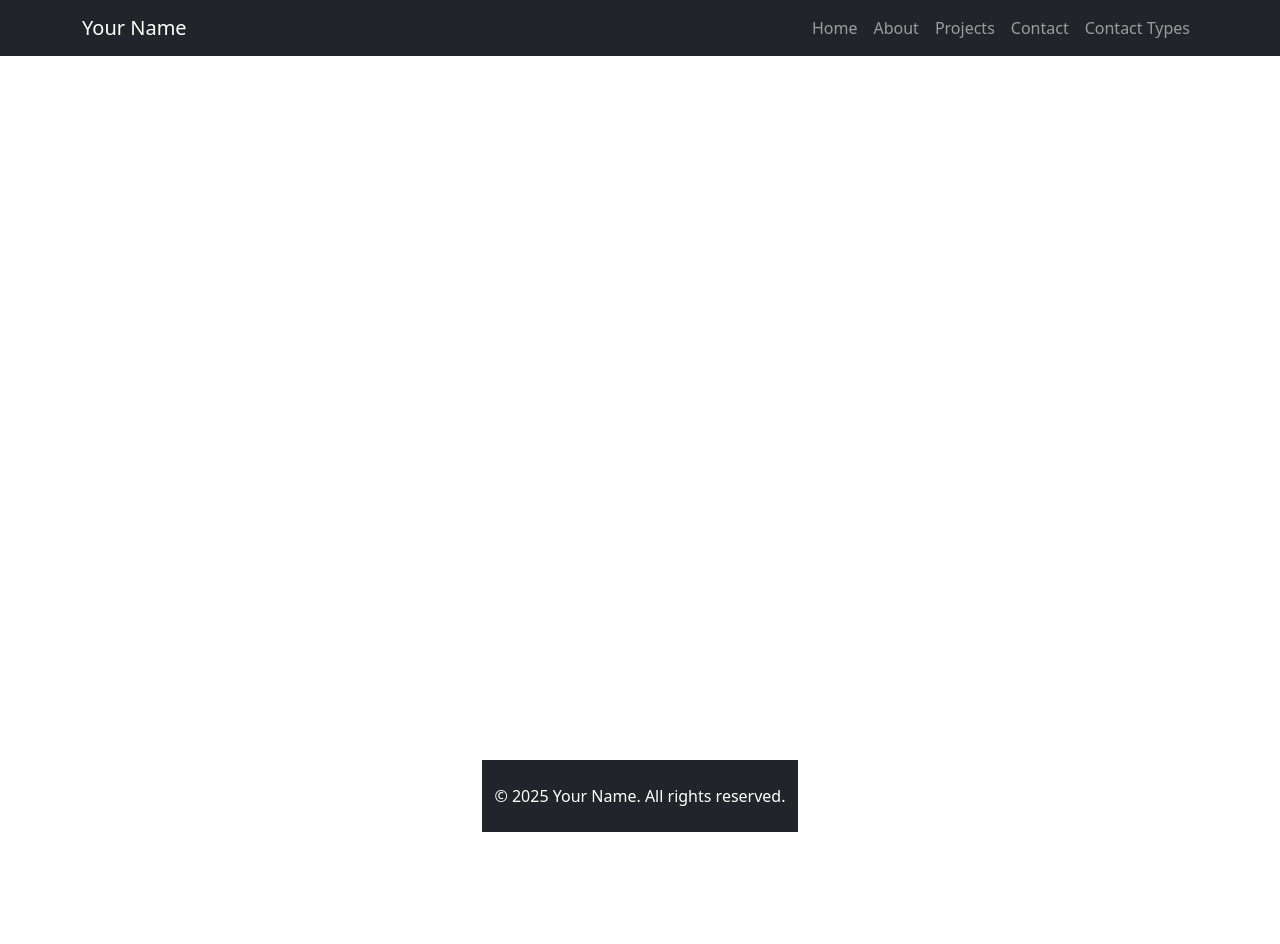
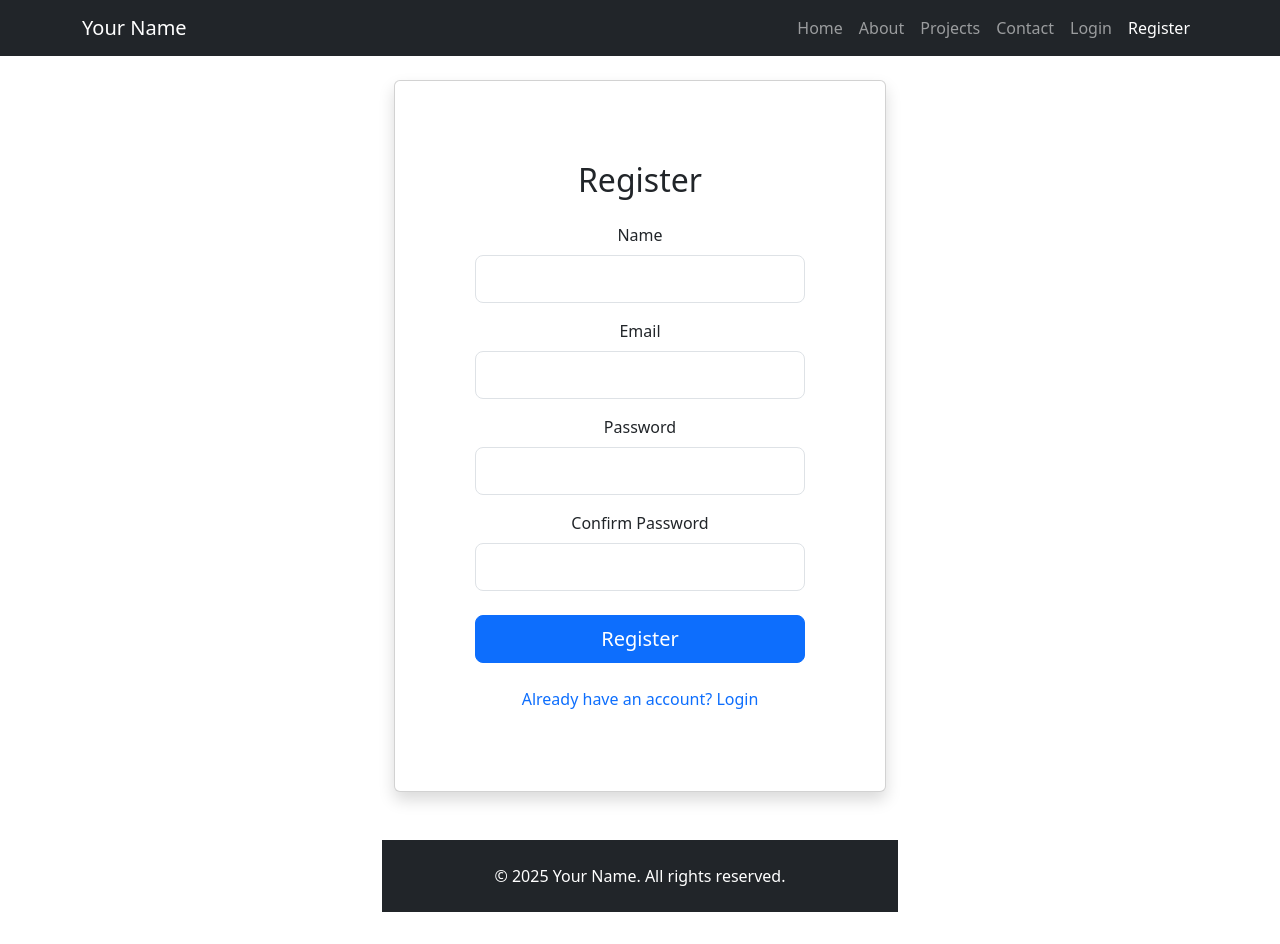
Before and after one commit to paoloSalazar/personal-portfolio-ui, a React (Vite) app: page /register in a window 1280 px wide. Before the commit the page ends 864 px from the top, so only its background shows below. Built offline with nearby package versions, Linux system fonts and the light colour scheme; no server answers.

Commit message:
Add Login Approach

```diff
--- a/src/App.jsx
+++ b/src/App.jsx
@@ -1,16 +1,21 @@
 import React from 'react';
 import { BrowserRouter as Router, Routes, Route } from 'react-router-dom';
+import { AuthProvider } from './contexts/AuthContext';
 import NavBar from './components/NavBar';
 import Home from './components/Home';
 import About from './components/About';
 import Projects from './components/Projects';
 import Contact from './components/Contact';
 import ContactTypes from './components/ContactTypes/ContactTypes';
+import Login from './components/Auth/Login';
+import Register from './components/Auth/Register';
+import ProtectedRoute from './components/Auth/ProtectedRoute';
 import Footer from './components/Footer';
 import './App.css';
 
 function App() {
   return (
+    <AuthProvider>
       <Router>
         <div className="App d-flex flex-column min-vh-100">
           <NavBar />
@@ -19,11 +24,14 @@ function App() {
             <Route path="/about" element={<About />} />
             <Route path="/projects" element={<Projects />} />
             <Route path="/contact" element={<Contact />} />
-          <Route path="/contact-types" element={<ContactTypes />} />
+            <Route path="/login" element={<Login />} />
+            <Route path="/register" element={<Register />} />
+            <Route path="/contact-types" element={<ProtectedRoute><ContactTypes /></ProtectedRoute>} />
           </Routes>
           <Footer />
         </div>
       </Router>
+    </AuthProvider>
   );
 }
 
--- /dev/null
+++ b/src/components/Auth/Login.jsx
@@ -0,0 +1,75 @@
+import React, { useState } from 'react';
+import { Container, Form, Button, Alert, Card } from 'react-bootstrap';
+import { useNavigate, Link } from 'react-router-dom';
+import { useAuth } from '../../contexts/AuthContext';
+import { login as loginApi } from '../../services/auth';
+
+const Login = () => {
+  const [email, setEmail] = useState('');
+  const [password, setPassword] = useState('');
+  const [error, setError] = useState('');
+  const [loading, setLoading] = useState(false);
+  const { login } = useAuth();
+  const navigate = useNavigate();
+
+  const handleSubmit = async (e) => {
+    e.preventDefault();
+    setError('');
+    setLoading(true);
+
+    try {
+      const response = await loginApi(email, password);
+      login(response.token, response.user);
+      navigate('/');
+    } catch (err) {
+      setError(err.message || 'Login failed');
+    } finally {
+      setLoading(false);
+    }
+  };
+
+  return (
+    <Container className="py-5">
+      <div className="row justify-content-center">
+        <div className="col-md-8 col-lg-12">
+          <Card className="shadow">
+            <Card.Body className="p-5">
+              <h2 className="text-center mb-4">Login</h2>
+              {error && <Alert variant="danger">{error}</Alert>}
+              <Form onSubmit={handleSubmit}>
+                <Form.Group className="mb-3">
+                  <Form.Label>Email</Form.Label>
+                  <Form.Control
+                    type="email"
+                    value={email}
+                    onChange={(e) => setEmail(e.target.value)}
+                    required
+                    size="lg"
+                  />
+                </Form.Group>
+                <Form.Group className="mb-4">
+                  <Form.Label>Password</Form.Label>
+                  <Form.Control
+                    type="password"
+                    value={password}
+                    onChange={(e) => setPassword(e.target.value)}
+                    required
+                    size="lg"
+                  />
+                </Form.Group>
+                <Button variant="primary" type="submit" disabled={loading} className="w-100 py-2" size="lg">
+                  {loading ? 'Logging in...' : 'Login'}
+                </Button>
+              </Form>
+              <div className="text-center mt-4">
+                <Link to="/register" className="text-decoration-none">Don't have an account? Register</Link>
+              </div>
+            </Card.Body>
+          </Card>
+        </div>
+      </div>
+    </Container>
+  );
+};
+
+export default Login;
--- /dev/null
+++ b/src/components/Auth/ProtectedRoute.jsx
@@ -0,0 +1,19 @@
+import React from 'react';
+import { Navigate } from 'react-router-dom';
+import { useAuth } from '../../contexts/AuthContext';
+
+const ProtectedRoute = ({ children }) => {
+  const { isAuthenticated, loading } = useAuth();
+
+  if (loading) {
+    return <div>Loading...</div>; // Or a proper loading spinner
+  }
+
+  if (!isAuthenticated) {
+    return <Navigate to="/login" replace />;
+  }
+
+  return children;
+};
+
+export default ProtectedRoute;
--- /dev/null
+++ b/src/components/Auth/Register.jsx
@@ -0,0 +1,103 @@
+import React, { useState } from 'react';
+import { Container, Form, Button, Alert, Card } from 'react-bootstrap';
+import { useNavigate, Link } from 'react-router-dom';
+import { useAuth } from '../../contexts/AuthContext';
+import { register as registerApi } from '../../services/auth';
+
+const Register = () => {
+  const [name, setName] = useState('');
+  const [email, setEmail] = useState('');
+  const [password, setPassword] = useState('');
+  const [confirmPassword, setConfirmPassword] = useState('');
+  const [error, setError] = useState('');
+  const [loading, setLoading] = useState(false);
+  const { login } = useAuth();
+  const navigate = useNavigate();
+
+  const handleSubmit = async (e) => {
+    e.preventDefault();
+    setError('');
+
+    if (password !== confirmPassword) {
+      setError('Passwords do not match');
+      return;
+    }
+
+    setLoading(true);
+
+    try {
+      const response = await registerApi(email, password, name);
+      login(response.token, response.user);
+      navigate('/');
+    } catch (err) {
+      setError(err.message || 'Registration failed');
+    } finally {
+      setLoading(false);
+    }
+  };
+
+  return (
+    <Container className="py-5">
+      <div className="row justify-content-center">
+        <div className="col-md-8 col-lg-12">
+          <Card className="shadow">
+            <Card.Body className="p-5">
+              <h2 className="text-center mb-4">Register</h2>
+              {error && <Alert variant="danger">{error}</Alert>}
+              <Form onSubmit={handleSubmit}>
+                <Form.Group className="mb-3">
+                  <Form.Label>Name</Form.Label>
+                  <Form.Control
+                    type="text"
+                    value={name}
+                    onChange={(e) => setName(e.target.value)}
+                    required
+                    size="lg"
+                  />
+                </Form.Group>
+                <Form.Group className="mb-3">
+                  <Form.Label>Email</Form.Label>
+                  <Form.Control
+                    type="email"
+                    value={email}
+                    onChange={(e) => setEmail(e.target.value)}
+                    required
+                    size="lg"
+                  />
+                </Form.Group>
+                <Form.Group className="mb-3">
+                  <Form.Label>Password</Form.Label>
+                  <Form.Control
+                    type="password"
+                    value={password}
+                    onChange={(e) => setPassword(e.target.value)}
+                    required
+                    size="lg"
+                  />
+                </Form.Group>
+                <Form.Group className="mb-4">
+                  <Form.Label>Confirm Password</Form.Label>
+                  <Form.Control
+                    type="password"
+                    value={confirmPassword}
+                    onChange={(e) => setConfirmPassword(e.target.value)}
+                    required
+                    size="lg"
+                  />
+                </Form.Group>
+                <Button variant="primary" type="submit" disabled={loading} className="w-100 py-2" size="lg">
+                  {loading ? 'Registering...' : 'Register'}
+                </Button>
+              </Form>
+              <div className="text-center mt-4">
+                <Link to="/login" className="text-decoration-none">Already have an account? Login</Link>
+              </div>
+            </Card.Body>
+          </Card>
+        </div>
+      </div>
+    </Container>
+  );
+};
+
+export default Register;
--- a/src/components/NavBar.jsx
+++ b/src/components/NavBar.jsx
@@ -1,8 +1,18 @@
 import React from 'react';
-import { Container, Navbar, Nav } from 'react-bootstrap';
-import { NavLink } from 'react-router-dom';
+import { Container, Navbar, Nav, Button } from 'react-bootstrap';
+import { NavLink, useNavigate } from 'react-router-dom';
+import { useAuth } from '../contexts/AuthContext';
 
-const NavBar = () => (
+const NavBar = () => {
+  const { isAuthenticated, logout, user } = useAuth();
+  const navigate = useNavigate();
+
+  const handleLogout = () => {
+    logout();
+    navigate('/');
+  };
+
+  return (
     <Navbar bg="dark" variant="dark" expand="lg" fixed="top">
       <Container>
         <Navbar.Brand as={NavLink} to="/">Your Name</Navbar.Brand>
@@ -13,11 +23,24 @@ const NavBar = () => (
             <Nav.Link as={NavLink} to="/about">About</Nav.Link>
             <Nav.Link as={NavLink} to="/projects">Projects</Nav.Link>
             <Nav.Link as={NavLink} to="/contact">Contact</Nav.Link>
+            {isAuthenticated && (
               <Nav.Link as={NavLink} to="/contact-types">Contact Types</Nav.Link>
+            )}
+            {!isAuthenticated ? (
+              <>
+                <Nav.Link as={NavLink} to="/login">Login</Nav.Link>
+                <Nav.Link as={NavLink} to="/register">Register</Nav.Link>
+              </>
+            ) : (
+              <Button variant="outline-light" onClick={handleLogout} className="ms-2">
+                Logout {user?.name && `(${user.name})`}
+              </Button>
+            )}
           </Nav>
         </Navbar.Collapse>
       </Container>
     </Navbar>
   );
+};
 
 export default NavBar;
--- /dev/null
+++ b/src/contexts/AuthContext.jsx
@@ -0,0 +1,54 @@
+import React, { createContext, useContext, useState, useEffect } from 'react';
+
+/* eslint-disable react-refresh/only-export-components */
+const AuthContext = createContext();
+
+export const useAuth = () => {
+  const context = useContext(AuthContext);
+  if (!context) {
+    throw new Error('useAuth must be used within an AuthProvider');
+  }
+  return context;
+};
+
+export const AuthProvider = ({ children }) => {
+  const [isAuthenticated, setIsAuthenticated] = useState(false);
+  const [token, setToken] = useState(null);
+  const [user, setUser] = useState(null);
+  const [loading, setLoading] = useState(true);
+
+  useEffect(() => {
+    const storedToken = localStorage.getItem('token');
+    if (storedToken) {
+      setToken(storedToken);
+      setIsAuthenticated(true);
+      // Optionally, validate token with API
+    }
+    setLoading(false);
+  }, []); // eslint-disable-line react-hooks/exhaustive-deps, react-hooks/set-state-in-effect
+
+  const login = (newToken, userData) => {
+    setToken(newToken);
+    setUser(userData);
+    setIsAuthenticated(true);
+    localStorage.setItem('token', newToken);
+  };
+
+  const logout = () => {
+    setToken(null);
+    setUser(null);
+    setIsAuthenticated(false);
+    localStorage.removeItem('token');
+  };
+
+  const value = {
+    isAuthenticated,
+    token,
+    user,
+    loading,
+    login,
+    logout,
+  };
+
+  return <AuthContext.Provider value={value}>{children}</AuthContext.Provider>;
+};
--- a/src/services/api.js
+++ b/src/services/api.js
@@ -17,9 +17,11 @@ const handleResponse = async (response) => {
 
 const apiRequest = async (endpoint, options = {}) => {
   const url = `${API_BASE_URL}${endpoint}`;
+  const token = localStorage.getItem('token');
   const config = {
     headers: {
       'Content-Type': 'application/json',
+      ...(token && { 'Authorization': `Bearer ${token}` }),
       ...options.headers,
     },
     ...options,
--- /dev/null
+++ b/src/services/auth.js
@@ -0,0 +1,15 @@
+import { apiRequest } from './api.js';
+
+export const login = async (email, password) => {
+  return apiRequest('/auth/login', {
+    method: 'POST',
+    body: JSON.stringify({ email, password }),
+  });
+};
+
+export const register = async (email, password, name) => {
+  return apiRequest('/auth/register', {
+    method: 'POST',
+    body: JSON.stringify({ email, password, name }),
+  });
+};
```
Lines whose indentation alone changed are shown as unchanged.
